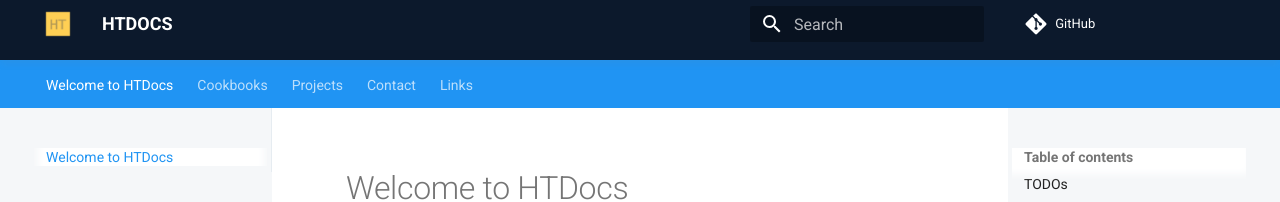
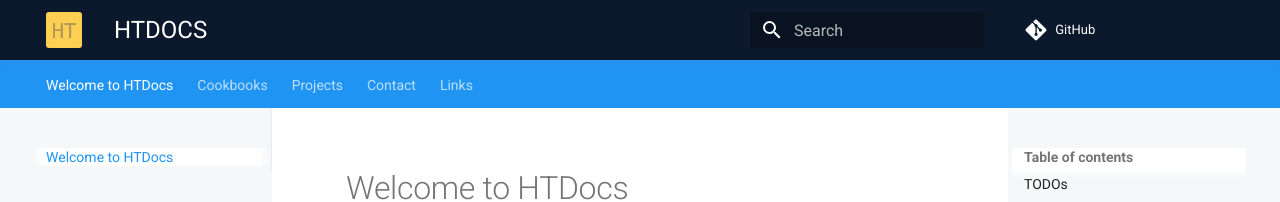
Before and after one commit to htdocs-dev/site, an MkDocs documentation site: the page built from docs/index.md, in a window 1280 px wide. Shown: the top 202 px of the page. Built offline with MkDocs 1.6.1 and Material for MkDocs 9.7.7, drawn with Linux system fonts in a browser that asks for light colours; comment, search, counter and statistics services are not loaded.

Commit message:
update metadata

```diff
--- a/docs/stylesheets/extra.css
+++ b/docs/stylesheets/extra.css
@@ -22,6 +22,10 @@
   /* border-bottom: 1px solid rgb(212, 218, 223); */
   background-color: rgb(12, 25, 44);
   /* height: 70px; */
+}
+
+.md-header__topic:first-child {
+    font-weight: 500;
 }
 
 main {
@@ -61,22 +65,23 @@
     font-weight: 400; */
 
 
-.md-header-nav__button.md-logo img,
-.md-header-nav__button.md-logo svg {
+.md-header__button.md-logo img,
+.md-header__button.md-logo svg {
   border-radius: 3px;
   width: 1.8rem;
   height: 1.8rem;
 }
 
 
-.md-header-nav__title {
+.md-header__title {
 
   font-size: 24px;
   font-family: Content-font,
     Roboto,
     sans-serif;
   font-weight: 500;
-  padding: 0.3rem 0.1rem;
+  margin-left: 0rem;
+  /* padding: 0.3rem 0.1rem; */
   /* line-height: 1.5;
    */
   /* padding-top: 10px;
--- a/mkdocs.yml
+++ b/mkdocs.yml
@@ -1,16 +1,18 @@
 site_name: HTDOCS
-site_description:
+site_description: Notes on internet technologies
 site_author: Stephane Busso
 site_url: https://htdocs.dev
 repo_name: GitHub
 repo_url: https://github.com/htdocs-dev/site
-edit_uri: edit/main/docs/
+edit_uri: edit/master/docs/
 copyright: "Copyright &copy; 2022 HTDocs.dev"
 theme:
   name: material
   language: "en"
   custom_dir: overrides
   logo: assets/logo.png
+  repo:
+    icon: fontawesome/brands/github
   font:
     text: Roboto
     code: "Roboto Mono"
@@ -18,9 +20,12 @@
     scheme: default
     primary: blue
   features:
-    - instant
-    - navigation.expand
-    - tabs
+    - navigation.instant
+    - navigation.tracking
+    - navigation.tabs
+    - navigation.scrollspy
+    - naigation.expand
+    - navigation.indexes
 extra_css:
   - stylesheets/extra.css
   - stylesheets/dracula.css
```
